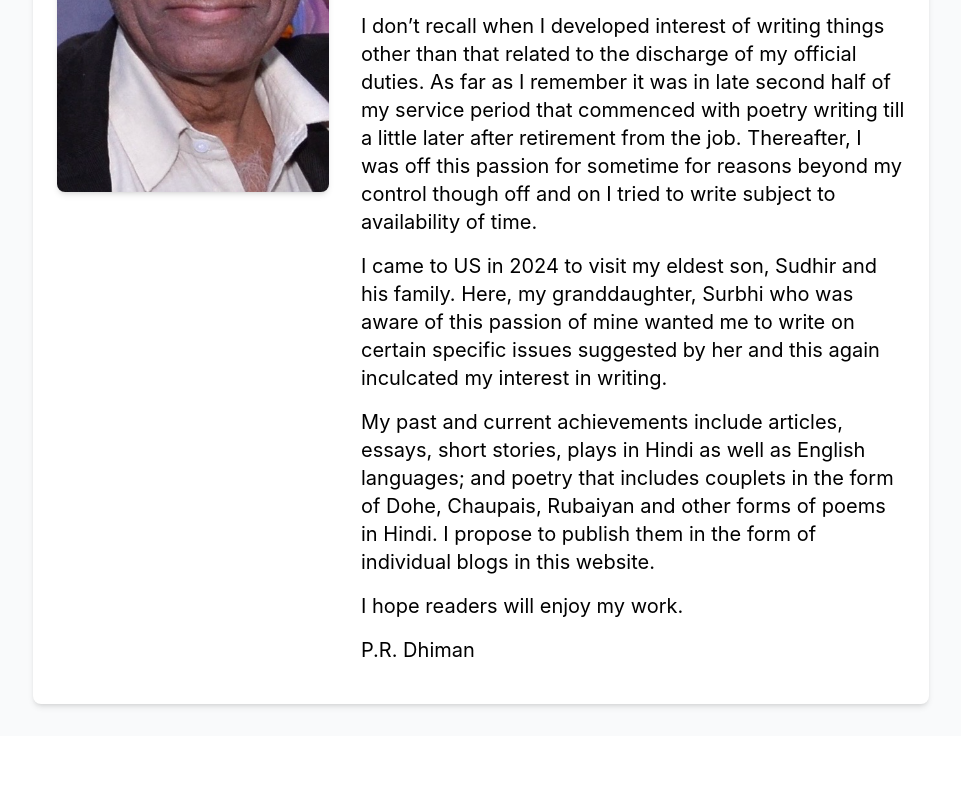
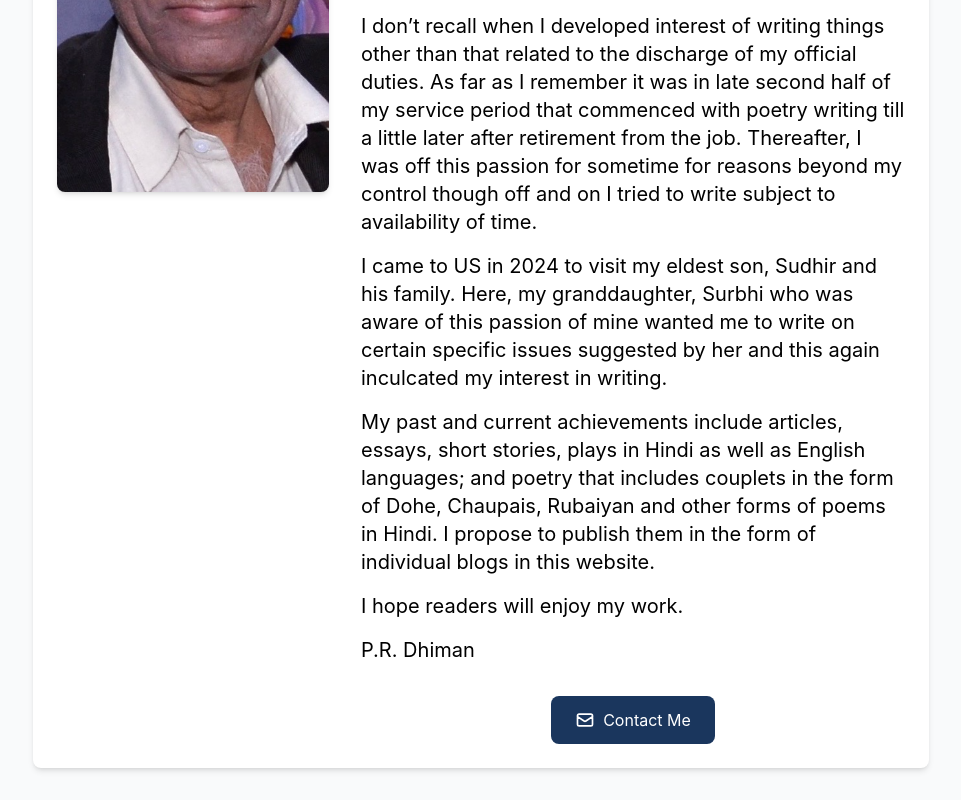
Before and after one commit to Jai-Dhiman/badeblog-frontend, a Vue app: page /about in a window 1280 px wide. Shown: the part 372-1172 px from the top of the page, without its empty margins (159-1120 px from the left). Before the commit the page ends 1108 px from the top, so only its background shows below. Built offline with nearby package versions, Linux system fonts and the light colour scheme; no server answers.

Commit message:
id from number to string fixes

```diff
--- a/src/views/AboutView.vue
+++ b/src/views/AboutView.vue
@@ -38,6 +38,29 @@
             </p>
             <p class="mb-4 text-xl">I hope readers will enjoy my work.</p>
             <p class="mb-4 text-xl">P.R. Dhiman</p>
+            <!-- Contact Section -->
+            <div class="mt-8 text-center">
+              <a
+                href="mailto:prdhiman@gmail.com"
+                class="inline-flex items-center px-6 py-3 bg-primary text-white rounded-lg hover:bg-primary-dark transition-colors duration-200"
+              >
+                <svg
+                  xmlns="http://www.w3.org/2000/svg"
+                  class="h-5 w-5 mr-2"
+                  fill="none"
+                  viewBox="0 0 24 24"
+                  stroke="currentColor"
+                >
+                  <path
+                    stroke-linecap="round"
+                    stroke-linejoin="round"
+                    stroke-width="2"
+                    d="M3 8l7.89 5.26a2 2 0 002.22 0L21 8M5 19h14a2 2 0 002-2V7a2 2 0 00-2-2H5a2 2 0 00-2 2v10a2 2 0 002 2z"
+                  />
+                </svg>
+                Contact Me
+              </a>
+            </div>
           </div>
         </div>
       </div>
--- a/src/views/ArticleView.vue
+++ b/src/views/ArticleView.vue
@@ -9,7 +9,7 @@ import CategoryStoriesLayout from '@/components/CategoryStoriesLayout.vue'
 import { getCategories } from '@/services/api'
 import type { Category } from '@/types'
 
-const categoryId = ref<string | number | null>(null)
+const categoryId = ref<string | null>(null)
 
 onMounted(async () => {
   try {
--- a/src/views/CreateStoryView.vue
+++ b/src/views/CreateStoryView.vue
@@ -52,7 +52,7 @@ import type { CreateStoryData, Category } from '@/types'
 const router = useRouter()
 const title = ref('')
 const content = ref('')
-const categoryId = ref<number>()
+const categoryId = ref<string>()
 const categories = ref<Category[]>([])
 const loading = ref(false)
 
--- a/src/views/EditStoryView.vue
+++ b/src/views/EditStoryView.vue
@@ -64,7 +64,7 @@ const router = useRouter()
 const route = useRoute()
 const title = ref('')
 const content = ref('')
-const categoryId = ref<number>()
+const categoryId = ref<string>()
 const categories = ref<Category[]>([])
 const loading = ref(true)
 
@@ -79,7 +79,7 @@ function stripTrixContent(content: string): string {
 onMounted(async () => {
   try {
     const [storyData, categoriesData] = await Promise.all([
-      getStory(Number(route.params.id)),
+      getStory(String(route.params.id)),
       getCategories(),
     ])
     const cleanContent = stripTrixContent(storyData.attributes.content)
@@ -98,7 +98,7 @@ async function handleSubmit(status: 'draft' | 'published') {
   if (!categoryId.value) return
   loading.value = true
   try {
-    await updateStory(Number(route.params.id), {
+    await updateStory(String(route.params.id), {
       title: title.value,
       content: content.value,
       category_id: categoryId.value,
@@ -116,7 +116,7 @@ async function confirmDelete() {
   if (confirm('Are you sure you want to delete this story? This action cannot be undone.')) {
     loading.value = true
     try {
-      await deleteStory(Number(route.params.id))
+      await deleteStory(String(route.params.id))
       router.push('/stories')
     } catch (error) {
       console.error('Failed to delete story:', error)
--- a/src/views/EssaysView.vue
+++ b/src/views/EssaysView.vue
@@ -9,7 +9,7 @@ import CategoryStoriesLayout from '@/components/CategoryStoriesLayout.vue'
 import { getCategories } from '@/services/api'
 import type { Category } from '@/types'
 
-const categoryId = ref<string | number | null>(null)
+const categoryId = ref<string | null>(null)
 
 onMounted(async () => {
   try {
--- a/src/views/OtherView.vue
+++ b/src/views/OtherView.vue
@@ -9,7 +9,7 @@ import CategoryStoriesLayout from '@/components/CategoryStoriesLayout.vue'
 import { getCategories } from '@/services/api'
 import type { Category } from '@/types'
 
-const categoryId = ref<string | number | null>(null)
+const categoryId = ref<string | null>(null)
 
 onMounted(async () => {
   try {
--- a/src/views/PlayView.vue
+++ b/src/views/PlayView.vue
@@ -9,7 +9,7 @@ import CategoryStoriesLayout from '@/components/CategoryStoriesLayout.vue'
 import { getCategories } from '@/services/api'
 import type { Category } from '@/types'
 
-const categoryId = ref<string | number | null>(null)
+const categoryId = ref<string | null>(null)
 
 onMounted(async () => {
   try {
--- a/src/views/PoemView.vue
+++ b/src/views/PoemView.vue
@@ -9,7 +9,7 @@ import CategoryStoriesLayout from '@/components/CategoryStoriesLayout.vue'
 import { getCategories } from '@/services/api'
 import type { Category } from '@/types'
 
-const categoryId = ref<string | number | null>(null)
+const categoryId = ref<string | null>(null)
 
 onMounted(async () => {
   try {
--- a/src/views/ShortStoryView.vue
+++ b/src/views/ShortStoryView.vue
@@ -9,7 +9,7 @@ import CategoryStoriesLayout from '@/components/CategoryStoriesLayout.vue'
 import { getCategories } from '@/services/api'
 import type { Category } from '@/types'
 
-const categoryId = ref<number | null>(null)
+const categoryId = ref<string | null>(null)
 
 onMounted(async () => {
   try {
```
Also changed, not shown: 1 other file (tests, documents, lock files or other folders).
